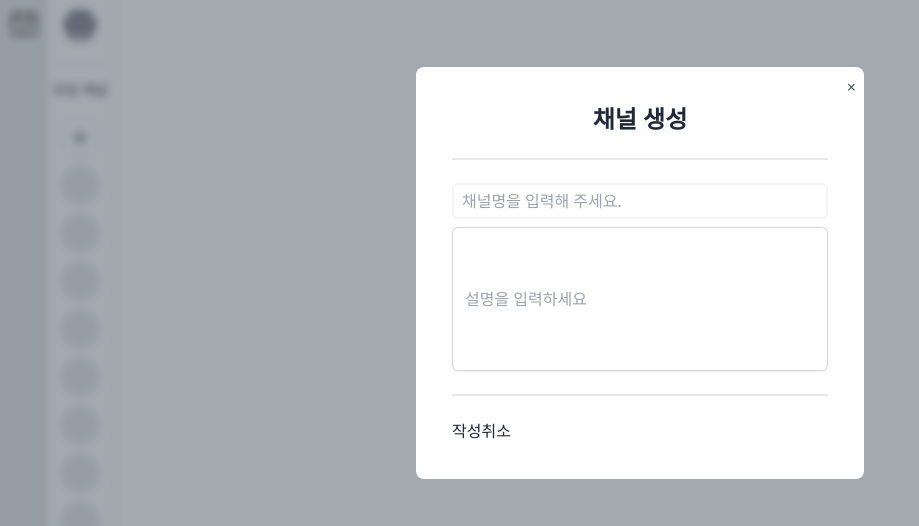
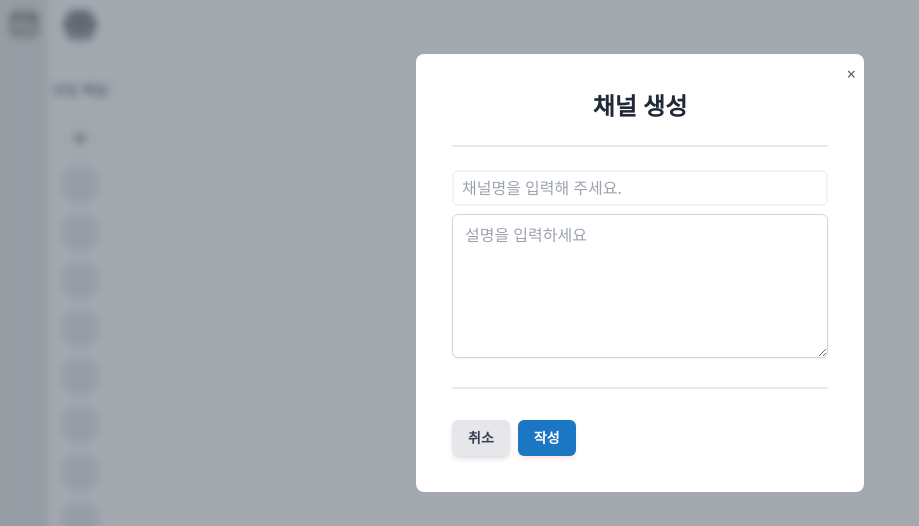
Before and after one commit to wjswlgnsdlqslek/SSAFY_C204, a React (Create React App) app in the folder frontend/: page /channel/feed/12345 in a window 1280 px wide. Both pictures are taken after a click on the element 80 px from the left and 264 px from the top of the page. Shown: the part 127-653 px from the top of the page, without its empty margins (0-919 px from the left). Built offline with nearby package versions, Linux system fonts and the light colour scheme; no server answers.

Commit message:
style(그룹채널): 그룹채널 생성 모달 스타일 수정

```diff
--- a/frontend/src/components/Channel/group/CreateGroupChannel.jsx
+++ b/frontend/src/components/Channel/group/CreateGroupChannel.jsx
@@ -1,4 +1,5 @@
-import { useState } from "react";
+import React, { useState } from "react";
+import { Button } from "@headlessui/react";
 import useDeviceStore from "../../../store/deviceStore";
 
 function CreateGroupChannel({ onClose }) {
@@ -11,7 +12,11 @@ function CreateGroupChannel({ onClose }) {
     console.log("서브밋핸들");
   };
   return (
-    <div className="p-5">
+    <div
+      className={`${
+        isMobile ? "scale-90 transform origin-top" : ""
+      } select-none p-5`}
+    >
       <p className="text-2xl text-center font-bold">채널 생성</p>
 
       <div className="divider" />
@@ -22,16 +27,27 @@ function CreateGroupChannel({ onClose }) {
         value={channelTitle}
         placeholder="채널명을 입력해 주세요."
       />
-      <input
-        type="text"
+      <textarea
         value={channelDescription}
         onChange={(e) => setChannelDescription(e.target.value)}
         className="w-full h-36 px-3 py-2 border border-gray-300 rounded-md shadow-sm focus:outline-none focus:ring-0.5 focus:ring-mainBlue focus:border-mainBlue"
         placeholder="설명을 입력하세요"
       />
-      <div className="divider" />
-      <button onClick={submitHandle}>작성</button>
-      <button onClick={onClose}>취소</button>
+      <div className="divider my-4" />
+      <div className="flex flex-wrap gap-2 mt-6">
+        <Button
+          className="flex-grow sm:flex-grow-0 inline-flex justify-center items-center gap-2 rounded-md bg-gray-200 py-2 px-4 text-sm font-semibold text-gray-700 shadow-md transition-colors duration-300 hover:bg-gray-300 focus:outline-none"
+          onClick={onClose}
+        >
+          취소
+        </Button>
+        <Button
+          className="flex-grow sm:flex-grow-0 inline-flex justify-center items-center gap-2 rounded-md bg-mainBlue py-2 px-4 text-sm font-semibold text-white shadow-md shadow-[#ff93ac]/20 transition-colors duration-300 hover:bg-subBlue focus:outline-none"
+          onClick={submitHandle}
+        >
+          작성
+        </Button>
+      </div>
     </div>
   );
 }
```
